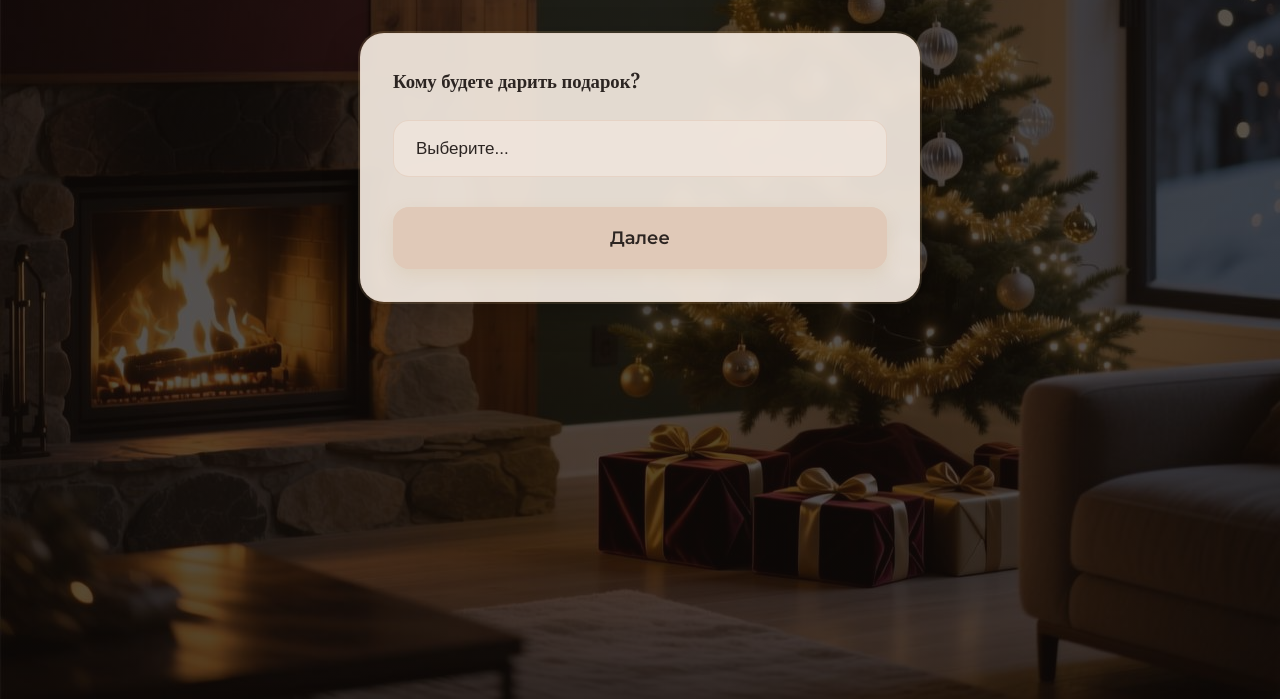
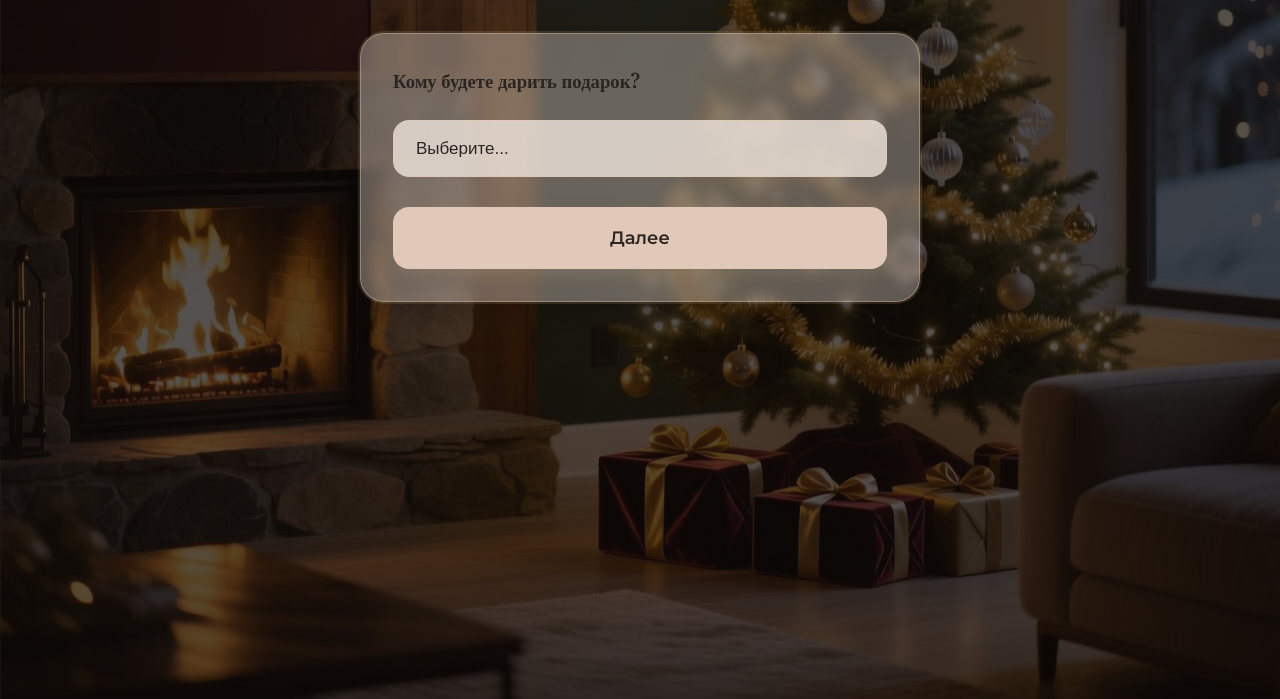
Before and after one commit to igoshina-dm/NYpresent, a plain HTML site: page index.html in a window 1280 px wide. Shown: the part 101-800 px from the top of the page. Drawn offline with nearby package versions, Linux system fonts and the light colour scheme.

Commit message:
Update index.html

```diff
--- a/index.html
+++ b/index.html
@@ -34,7 +34,7 @@
 
   /* Контейнер — полупрозрачный, но контрастный */
   #app {
-    background: rgba(245, 235, 225, 0.92); /* кремово-бежевый с прозрачностью */
+    background: rgba(245, 235, 225, 0.35); /* кремово-бежевый с прозрачностью */
     backdrop-filter: blur(6px);
     border-radius: 24px;
     padding: 32px;
@@ -655,4 +655,5 @@
     renderStep();
   </script>
 </body>
+
 </html>
```
